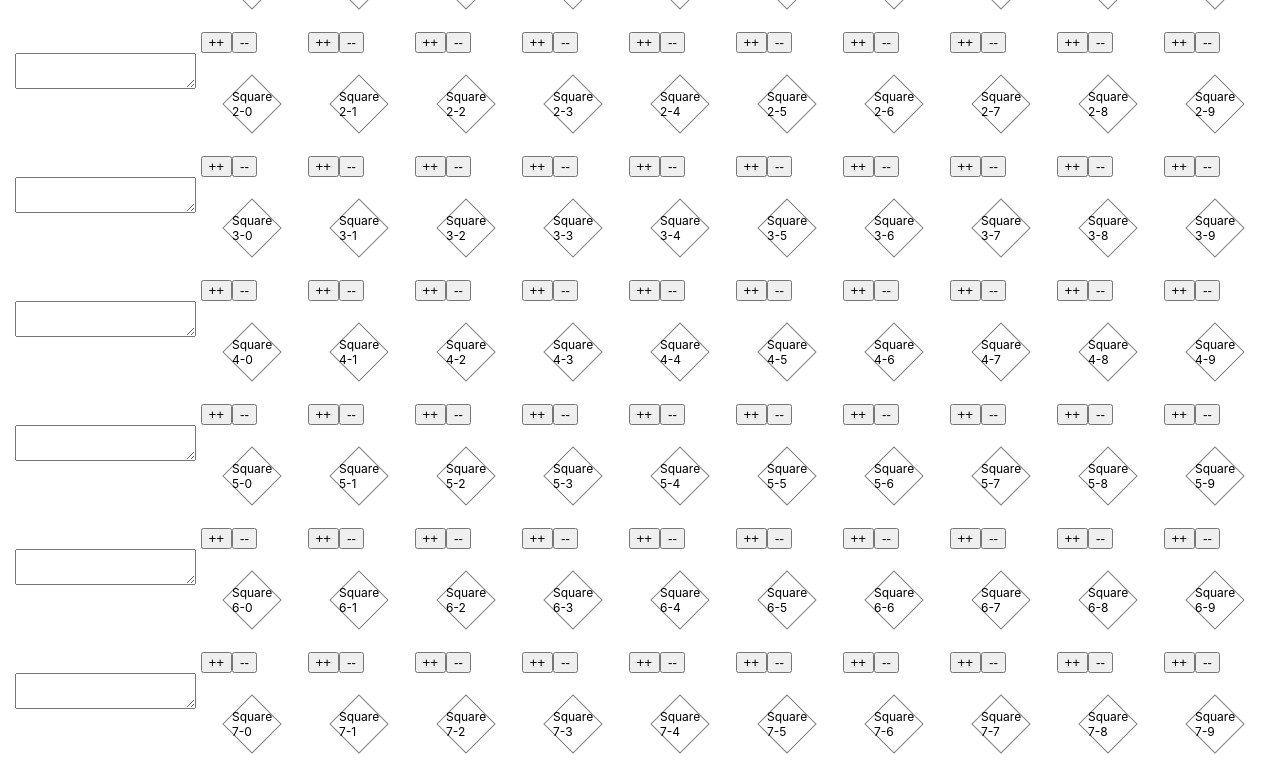
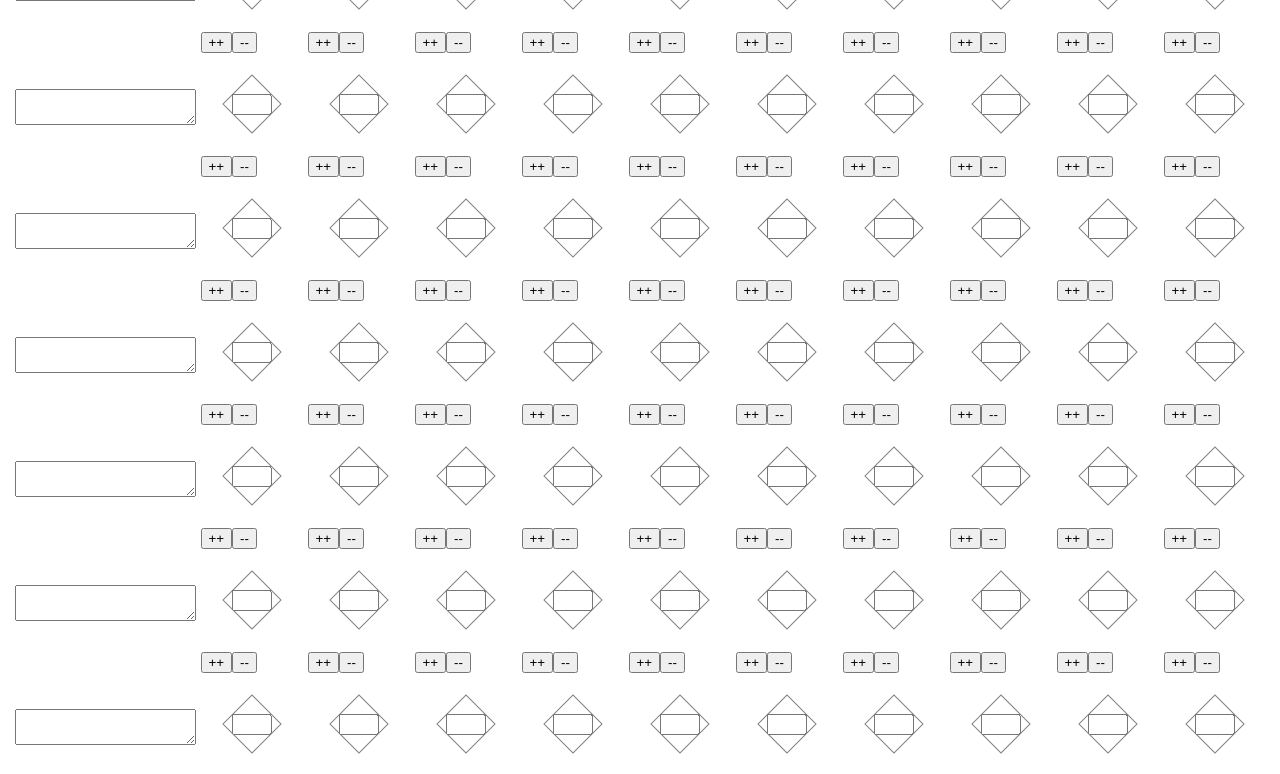
Before and after one commit to RABlue27/ScorecardSim, a React (Create React App) app in the folder my-app/: page / in a window 1280 px wide. Shown: the top 774 px of the page. Built offline with nearby package versions, Linux system fonts and the light colour scheme.

Commit message:
allow users to modify text input

```diff
--- a/my-app/src/App.css
+++ b/my-app/src/App.css
@@ -42,6 +42,7 @@
 
 .square-content {
   transform: rotate(-45deg);
+  width: 32px;
 }
 
 .input-container {
@@ -60,3 +61,7 @@
   height: 50px;
   width: 200px;
 }
+
+textarea {
+  margin-top: 36px;
+}
--- a/my-app/src/App.js
+++ b/my-app/src/App.js
@@ -1,8 +1,7 @@
 import React, { useState } from 'react';
-import PropTypes from 'prop-types';
 import './App.css';
 
-const GridSquare = ({ text }) => {
+const GridSquare = ({ text, onChange }) => {
   const [borderState, setBorderState] = useState(0);
 
   const increaseBorder = () => {
@@ -27,8 +26,13 @@ const GridSquare = ({ text }) => {
 
   return (
     <div className="button-box">
-      <div className="square" style={squareStyle} >
-        <div className="square-content" >{text}</div>
+      <div className="square" style={squareStyle}>
+        <input
+          type="text"
+          value={text}
+          onChange={(e) => onChange(e.target.value)}
+          className="square-content"
+        />
       </div>
       <button onClick={increaseBorder}> ++ </button>
       <button onClick={decreaseBorder}> -- </button>
@@ -36,34 +40,62 @@ const GridSquare = ({ text }) => {
   );
 };
 
-const Lineup = ( { name }) => {
+
+const Lineup = ({ name, onChange }) => {
   return (
     <div>
-      <textarea>
-        {name}
-      </textarea>
+      <textarea value={name.value} onChange={onChange} />
     </div>
   );
 };
 
 function App() {
-  const gridData = [];
+  const [gridData, setGridData] = useState(() => {
+    const data = [];
+    for (let i = 0; i < 10; i++) {
+      const row = [];
+      for (let j = 0; j < 10; j++) {
+        row.push('');
+      }
+      data.push(row);
+    }
+    return data;
+  });
 
-  for (let i = 0; i < 10; i++) {
-    const row = [];
-    for (let j = 0; j < 10; j++) {
-      row.push(`Square ${i}-${j}`);
+  const [rowNames, setRowNames] = useState(() => {
+    const names = [];
+    for (let i = 0; i < 10; i++) {
+      names.push('');
     }
-    gridData.push(row);
-  }
+    return names;
+  });
+
+  const handleTextChange = (rowIndex, columnIndex, newText) => {
+    const newData = [...gridData];
+    newData[rowIndex][columnIndex] = newText;
+    setGridData(newData);
+  };
+
+  const handleRowNameChange = (index, newName) => {
+    const newRowNames = [...rowNames];
+    newRowNames[index] = newName;
+    setRowNames(newRowNames);
+  };
 
   return (
     <div className="grid-container">
       {gridData.map((row, rowIndex) => (
         <div key={rowIndex} className="grid-row">
-          <Lineup />
+          <Lineup
+            name={rowNames[rowIndex]}
+            onChange={(newName) => handleRowNameChange(rowIndex, newName)}
+          />
           {row.map((text, columnIndex) => (
-            <GridSquare key={columnIndex} text={text} />
+            <GridSquare
+              key={columnIndex}
+              text={text}
+              onChange={(newText) => handleTextChange(rowIndex, columnIndex, newText)}
+            />
           ))}
         </div>
       ))}
```
